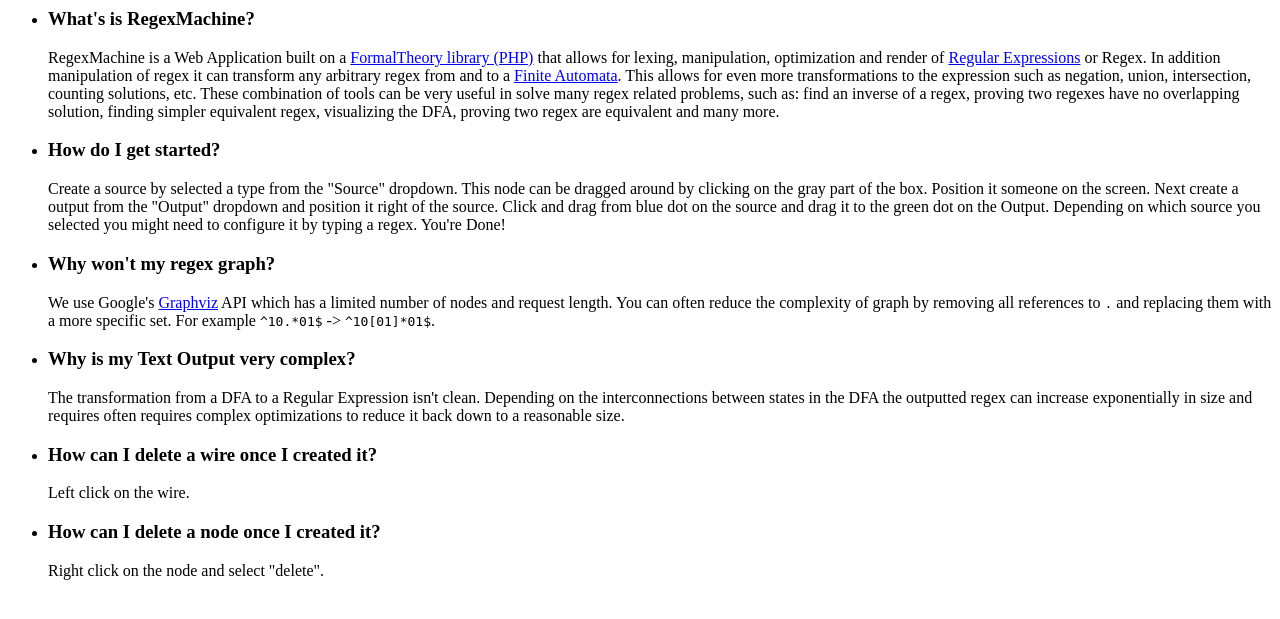
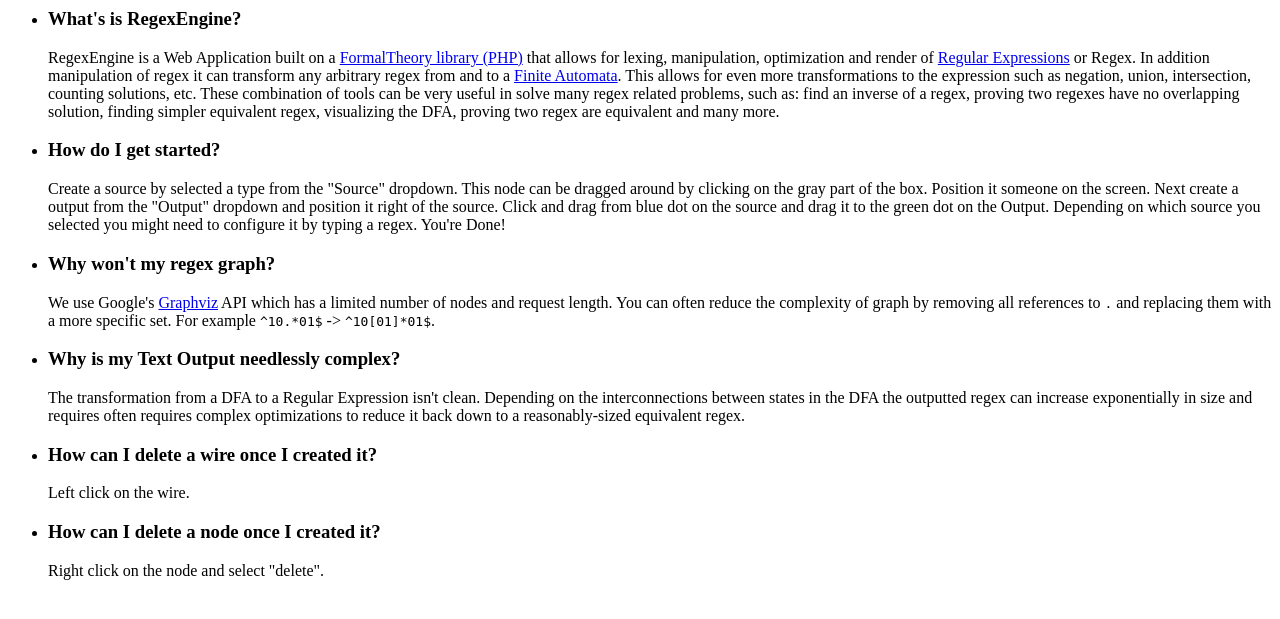
Before and after one commit to KendallHopkins/RegexEngine, a PHP site: page /help.html in a window 1280 px wide. Shown: the top 619 px of the page. Run offline with PHP 8.4, Linux system fonts and the light colour scheme.

Commit message:
Pretty up the help page and fix typos.

```diff
--- a/help.html
+++ b/help.html
@@ -1,7 +1,7 @@
 <ul>
 	<li>
-		<h3>What's is RegexMachine?</h3>
-		<p>RegexMachine is a Web Application built on a <a href="https://github.com/KendallHopkins/FormalTheory">FormalTheory library (PHP)</a> that allows for lexing, manipulation, optimization and render of <a href="http://en.wikipedia.org/wiki/Regular_expression">Regular Expressions</a> or Regex. In addition manipulation of regex it can transform any arbitrary regex from and to a <a href="http://en.wikipedia.org/wiki/Finite-state_machine">Finite Automata</a>. This allows for even more transformations to the expression such as negation, union, intersection, counting solutions, etc. These combination of tools can be very useful in solve many regex related problems, such as: find an inverse of a regex, proving two regexes have no overlapping solution, finding simpler equivalent regex, visualizing the DFA, proving two regex are equivalent and many more.</p>
+		<h3>What's is RegexEngine?</h3>
+		<p>RegexEngine is a Web Application built on a <a href="https://github.com/KendallHopkins/FormalTheory">FormalTheory library (PHP)</a> that allows for lexing, manipulation, optimization and render of <a href="http://en.wikipedia.org/wiki/Regular_expression">Regular Expressions</a> or Regex. In addition manipulation of regex it can transform any arbitrary regex from and to a <a href="http://en.wikipedia.org/wiki/Finite-state_machine">Finite Automata</a>. This allows for even more transformations to the expression such as negation, union, intersection, counting solutions, etc. These combination of tools can be very useful in solve many regex related problems, such as: find an inverse of a regex, proving two regexes have no overlapping solution, finding simpler equivalent regex, visualizing the DFA, proving two regex are equivalent and many more.</p>
 	</li>
 	<li>
 		<h3>How do I get started?</h3>
@@ -12,8 +12,8 @@
 		<p>We use Google's <a href="https://developers.google.com/chart/image/docs/gallery/graphviz">Graphviz</a> API which has a limited number of nodes and request length. You can often reduce the complexity of graph by removing all references to <code>.</code> and replacing them with a more specific set. For example <code>^10.*01$</code> -> <code>^10[01]*01$</code>.</p>
 	</li>
 	<li>
-		<h3>Why is my Text Output very complex?</h3>
-		<p>The transformation from a DFA to a Regular Expression isn't clean. Depending on the interconnections between states in the DFA the outputted regex can increase exponentially in size and requires often requires complex optimizations to reduce it back down to a reasonable size. </p>
+		<h3>Why is my Text Output needlessly complex?</h3>
+		<p>The transformation from a DFA to a Regular Expression isn't clean. Depending on the interconnections between states in the DFA the outputted regex can increase exponentially in size and requires often requires complex optimizations to reduce it back down to a reasonably-sized equivalent regex. </p>
 	</li>
 	<li>
 		<h3>How can I delete a wire once I created it?</h3>
```
Also changed, not shown: main.less (+8 -0 lines).
